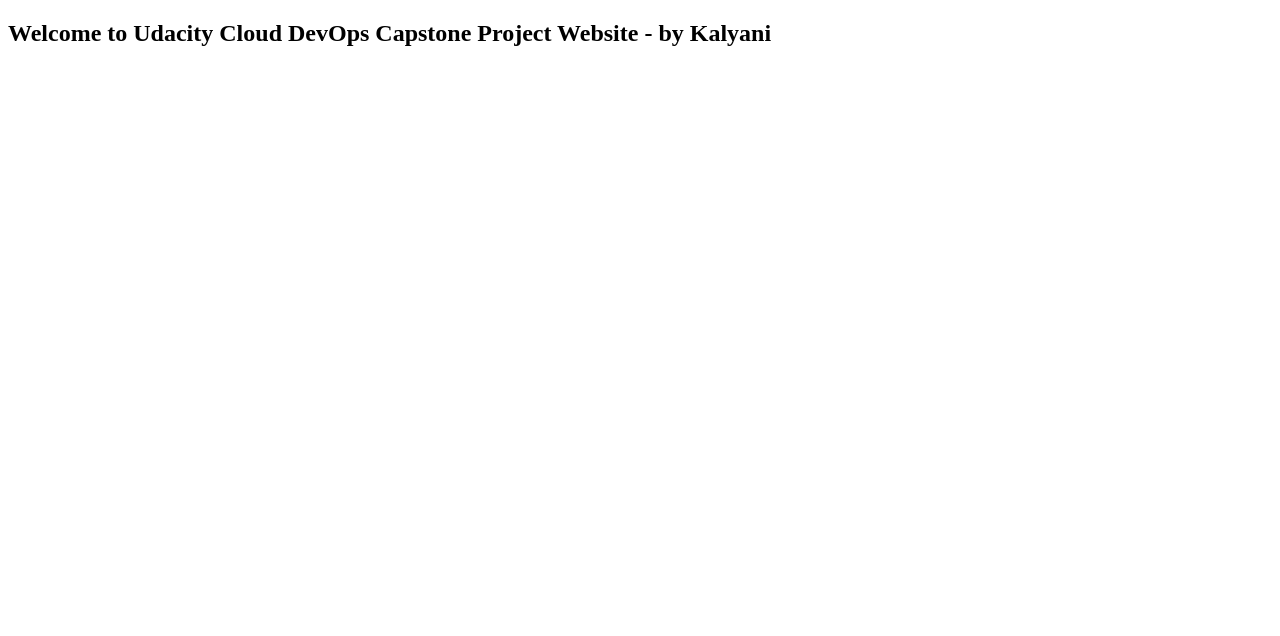
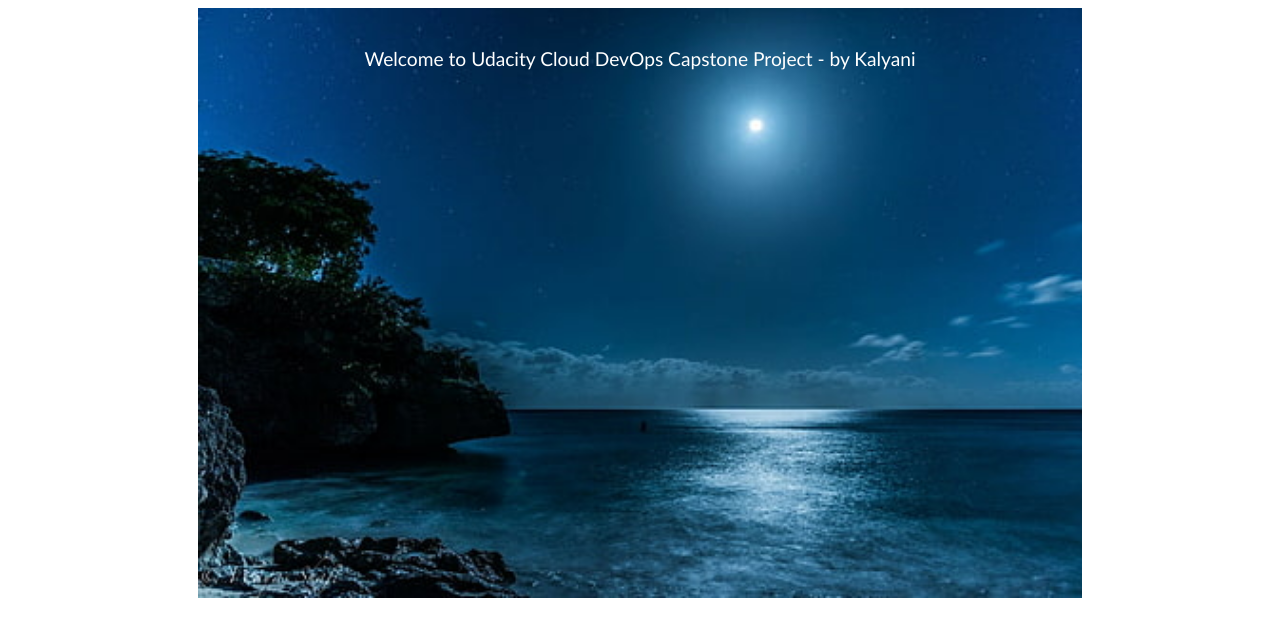
Before and after one commit to rkalyani29/capstoneproject, a plain HTML site: page index.html in a window 1280 px wide. Drawn offline with Linux system fonts and the light colour scheme.

Commit message:
Update index.html

```diff
--- a/index.html
+++ b/index.html
@@ -1,12 +1,38 @@
   <!DOCTYPE html>
   <html>
   <head>
-        <title>Udacity Cloud DevOps Engineer Nanodegree Program</title>
+  <meta name="viewport" content="width=device-width, initial-scale=1">
+  <title></title>
+  <style>
+  .container {
+    position: relative;
+    text-align: center;
+    color: white;
+    height: 100px;
+  }
+
+
+  .centered {
+    position: absolute;;
+    top: 50%;
+    left: 50%;
+    transform: translate(-50%, -50%);
+    font-size:larger;
+    font-family:'Trebuchet MS', 'Lucida Sans Unicode', 'Lucida Grande', 'Lucida Sans', Arial, sans-serif;
+    text-align: center;
+     }
+
+
+  </style>
   </head>
   <body>
-        <h2>
-            Welcome to Udacity Cloud DevOps Capstone Project Website - by Kalyani
-        </h2>
+
+   <div class="container">
+    <img src="background.jpg" alt="bg" style="width:70%;" >
+
+    <div class="centered">Welcome to Udacity Cloud DevOps Capstone Project - by Kalyani</div>
+
+  </div>
 
   </body>
   </html>
```
Lines whose indentation alone changed are shown as unchanged.
